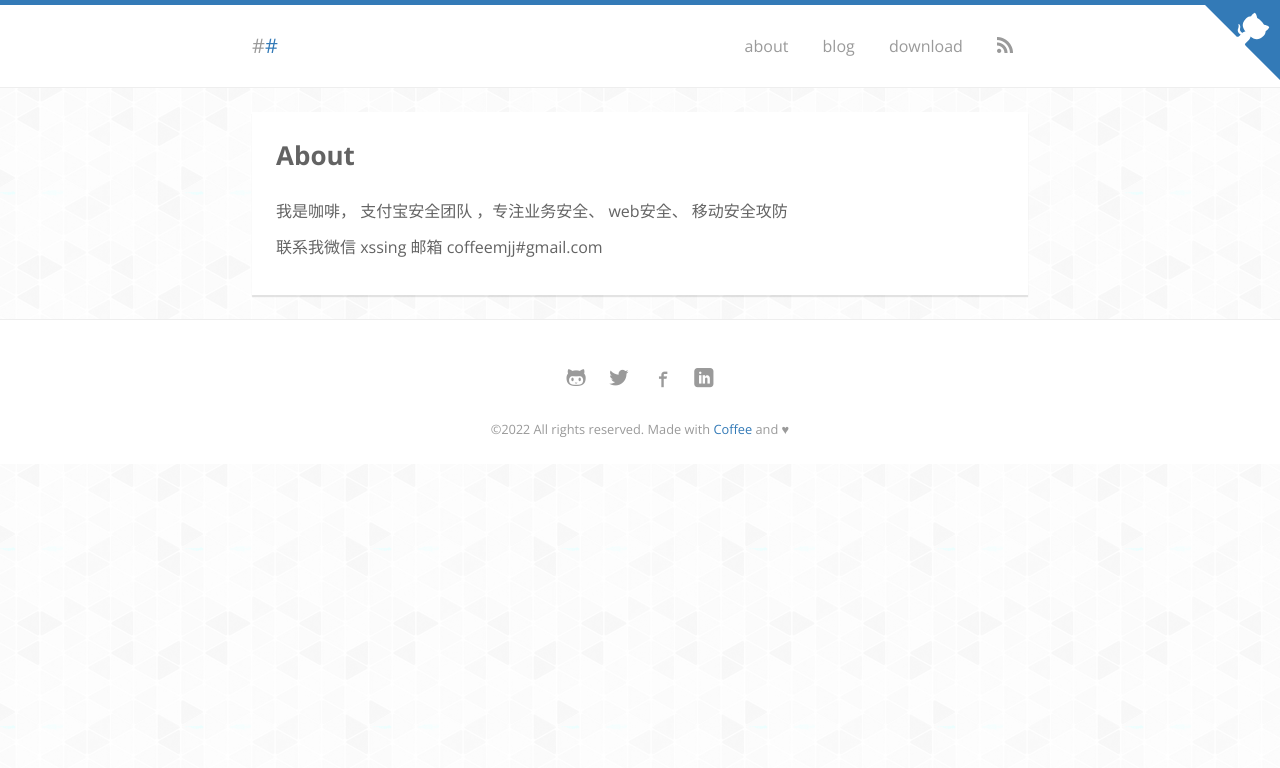
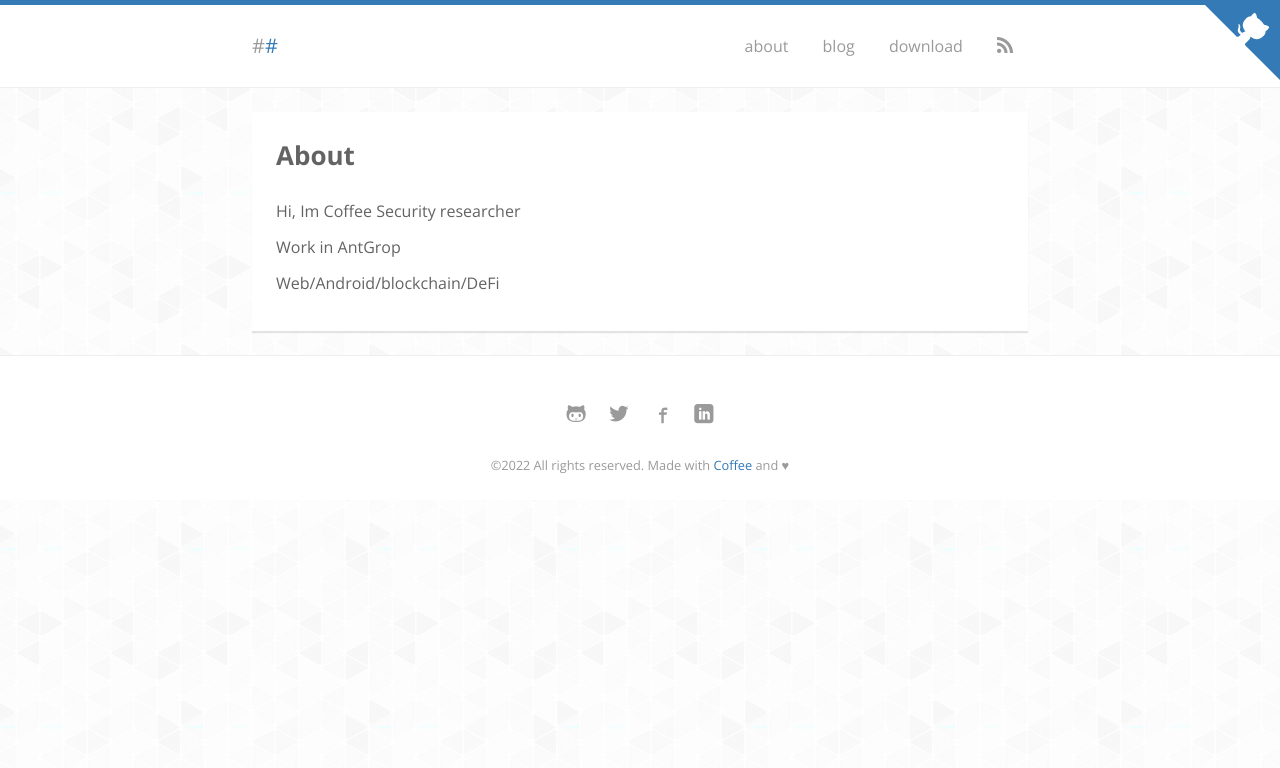
Before and after one commit to Cafexss/Cafexss.github.io, a Jekyll site: the page built from about.md, in a window 1280 px wide. Shown: the top 768 px of the page. Built offline with Jekyll 4.4.1, drawn with Linux system fonts in a browser that asks for light colours; nearby versions of some CDN libraries; some web fonts are replaced.

Commit message:
Update about.md

```diff
--- a/about.md
+++ b/about.md
@@ -4,6 +4,8 @@ title: About
 permalink: /about/
 ---
 
-我是咖啡， 支付宝安全团队  ，专注业务安全、 web安全、 移动安全攻防
+Hi, Im Coffee Security researcher
 
-联系我微信 xssing 邮箱 coffeemjj#gmail.com
+Work in AntGrop
+
+Web/Android/blockchain/DeFi
```
